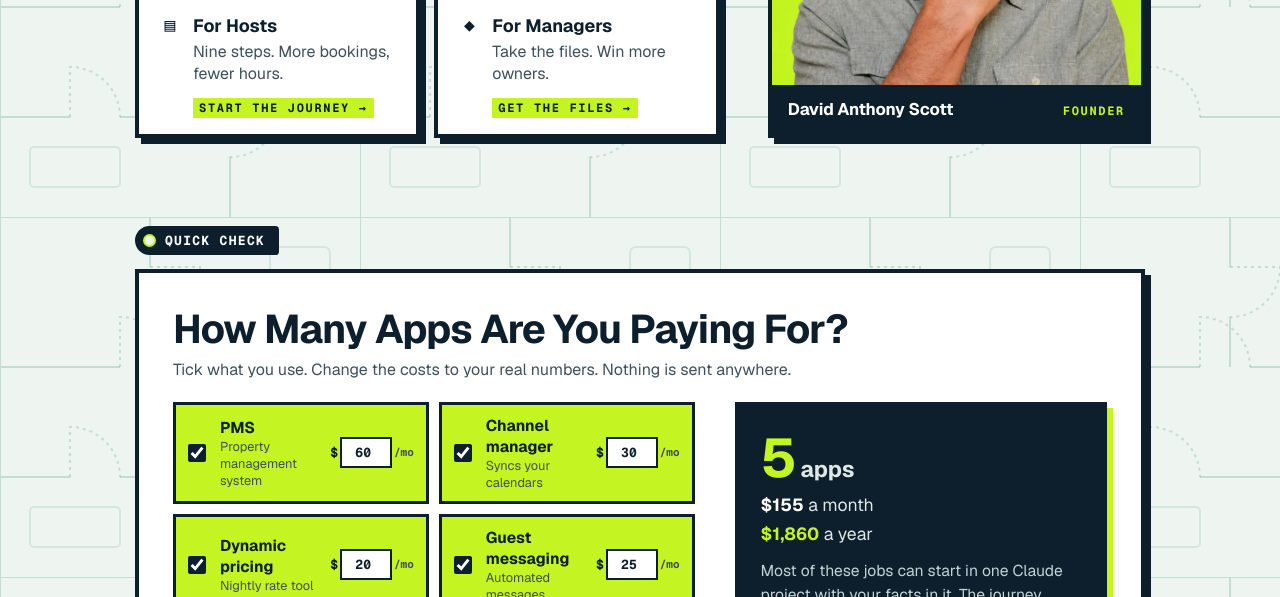
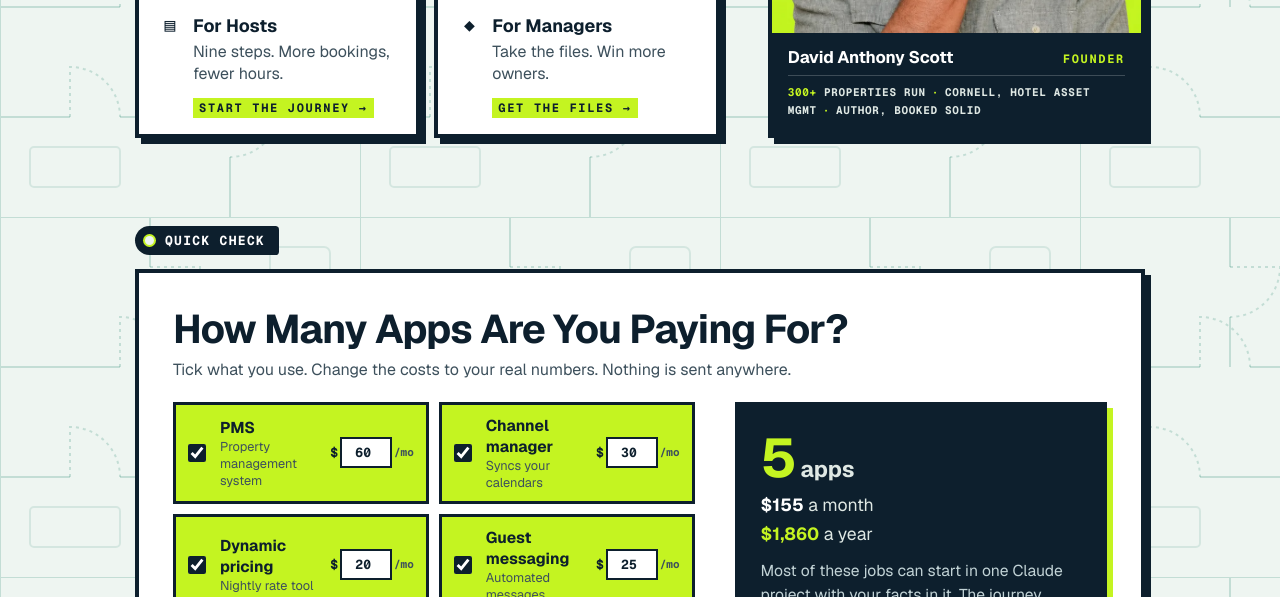
Before and after one commit to scottygeneral/strbooster-cohost, a plain HTML site: page index.html in a window 1280 px wide. Shown: the part 503-1100 px from the top of the page. Drawn offline with nearby package versions, Linux system fonts and the light colour scheme; a script that the page names is missing.

Commit message:
Add a proof line under the founder photo
Co-Authored-By: Claude Opus 5.5 <noreply@anthropic.com>
Claude-Session: https://claude.ai/code/session_01QmV3bxGQJUxZRuQfcEMthS

```diff
--- a/index.html
+++ b/index.html
@@ -56,7 +56,7 @@
 </div>
 <figure class="bx-card bx-photo" id="founder">
 <img src="/assets/david-founder-lime.webp" alt="David Anthony Scott, founder of STR Booster" width="800" height="800" fetchpriority="high">
-<figcaption>David Anthony Scott <span>Founder</span></figcaption>
+<figcaption><span class="bx-who">David Anthony Scott <span>Founder</span></span><span class="bx-proof"><b>300+</b> properties run<i aria-hidden="true">·</i>Cornell, hotel asset mgmt<i aria-hidden="true">·</i>Author, <cite>Booked Solid</cite></span></figcaption>
 </figure>
 </div></section>
 
--- a/simple.css
+++ b/simple.css
@@ -235,3 +235,11 @@ body {
 @media (max-width: 860px) { .ac-grid { grid-template-columns: 1fr; } .ac-total { position: static; } }
 @media (max-width: 560px) { .ac-list { grid-template-columns: 1fr; } }
 .bx-tab > span[aria-hidden] { display: none; }
+/* Proof line under the founder photo */
+.bx-photo figcaption { display: block; }
+.bx-photo .bx-who { display: flex; justify-content: space-between; align-items: baseline; gap: 12px; }
+.bx-photo .bx-proof { display: block; margin-top: 8px; padding-top: 8px; border-top: 1px solid rgb(255 255 255 / .2); font: 600 11px/1.6 var(--mono); letter-spacing: .06em; text-transform: uppercase; color: #dfe8e4; }
+.bx-photo .bx-proof b { color: var(--lime); }
+.bx-photo .bx-proof i { font-style: normal; margin: 0 6px; color: var(--lime); }
+.bx-photo .bx-proof cite { font-style: normal; }
+.bx-photo figcaption .bx-who { font: 700 1.05rem/1.2 var(--sans); letter-spacing: -.01em; text-transform: none; color: #fff; }
```
Also changed, not shown: templates/home.html (+1 -1 lines).
